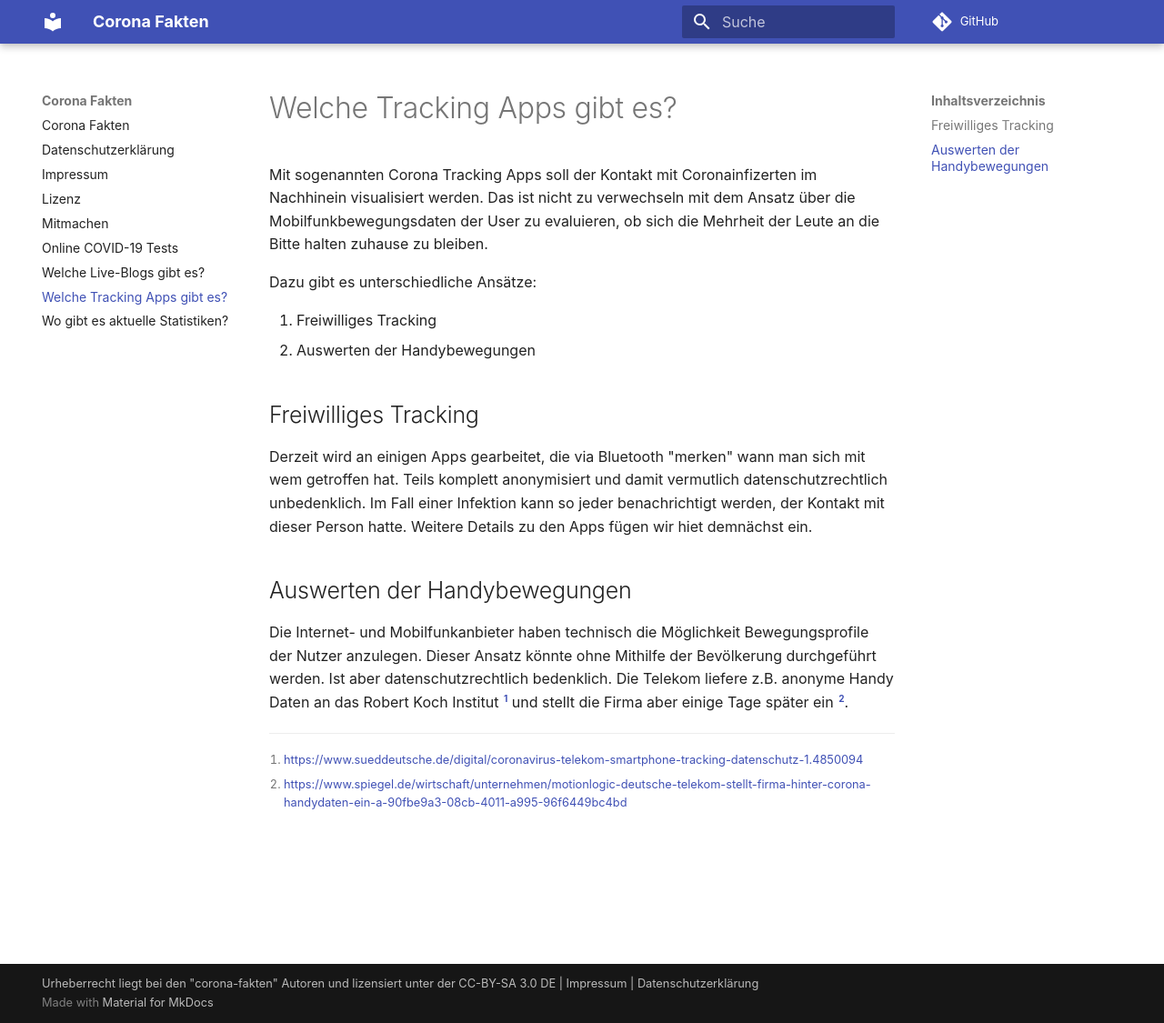
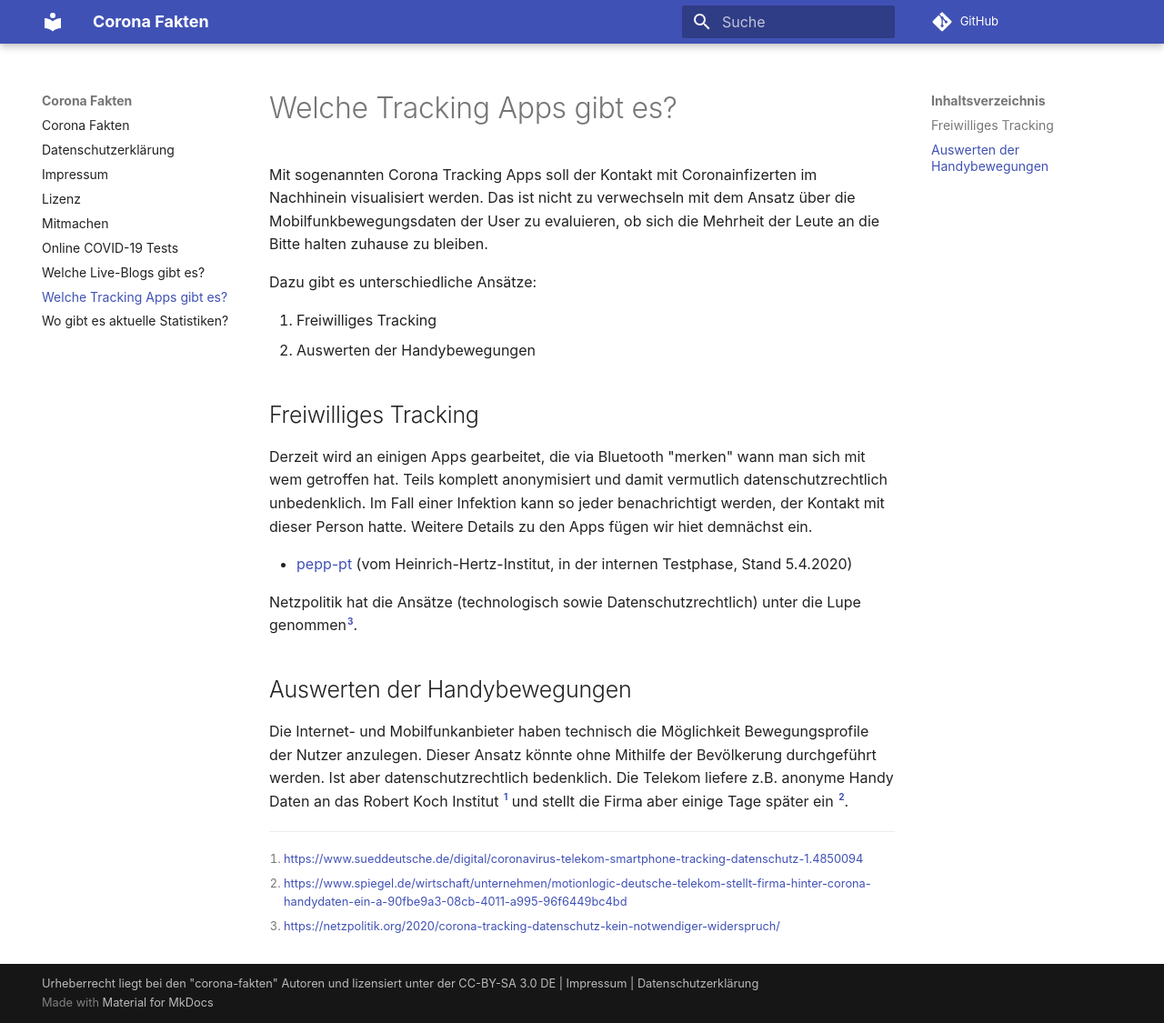
Before and after one commit to corona-fakten/corona-fakten.github.io, an MkDocs documentation site: the page built from docs/welche-tracking-apps-gibt-es.md, in a window 1280 px wide and 1125 px high. Shown: the whole window at 91% size. Built offline with MkDocs 1.6.1 and Material for MkDocs 9.7.7, drawn with Linux system fonts in a browser that asks for light colours; comment, search, counter and statistics services are not loaded.

Commit message:
Update welche-tracking-apps-gibt-es.md

```diff
--- a/docs/welche-tracking-apps-gibt-es.md
+++ b/docs/welche-tracking-apps-gibt-es.md
@@ -13,6 +13,10 @@ Dazu gibt es unterschiedliche Ansätze:
 
 Derzeit wird an einigen Apps gearbeitet, die via Bluetooth "merken" wann man sich mit wem getroffen hat. Teils komplett anonymisiert und damit vermutlich datenschutzrechtlich unbedenklich. Im Fall einer Infektion kann so jeder benachrichtigt werden, der Kontakt mit dieser Person hatte. Weitere Details zu den Apps fügen wir hiet demnächst ein.
 
+* [pepp-pt](https://www.pepp-pt.org/) (vom Heinrich-Hertz-Institut, in der internen Testphase, Stand 5.4.2020)
+
+Netzpolitik hat die Ansätze (technologisch sowie Datenschutzrechtlich) unter die Lupe genommen[^3].
+
 ## Auswerten der Handybewegungen
 
 Die Internet- und Mobilfunkanbieter haben technisch die Möglichkeit Bewegungsprofile der Nutzer anzulegen. Dieser Ansatz könnte ohne Mithilfe der Bevölkerung durchgeführt werden. Ist aber datenschutzrechtlich bedenklich. Die Telekom liefere z.B. anonyme Handy Daten an das Robert Koch Institut [^1] und stellt die Firma aber einige Tage später ein [^2].
@@ -20,3 +24,4 @@ Die Internet- und Mobilfunkanbieter haben technisch die Möglichkeit Bewegungspr
 
 [^1]: https://www.sueddeutsche.de/digital/coronavirus-telekom-smartphone-tracking-datenschutz-1.4850094
 [^2]: https://www.spiegel.de/wirtschaft/unternehmen/motionlogic-deutsche-telekom-stellt-firma-hinter-corona-handydaten-ein-a-90fbe9a3-08cb-4011-a995-96f6449bc4bd
+[^3]: https://netzpolitik.org/2020/corona-tracking-datenschutz-kein-notwendiger-widerspruch/
```
